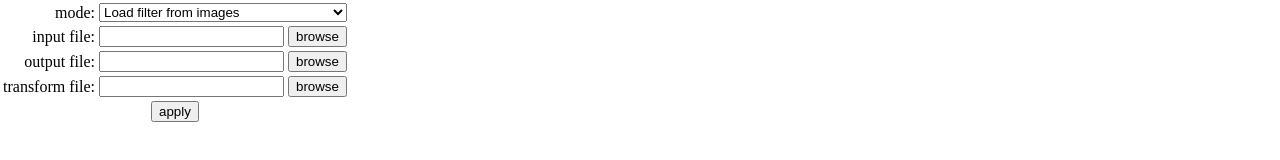
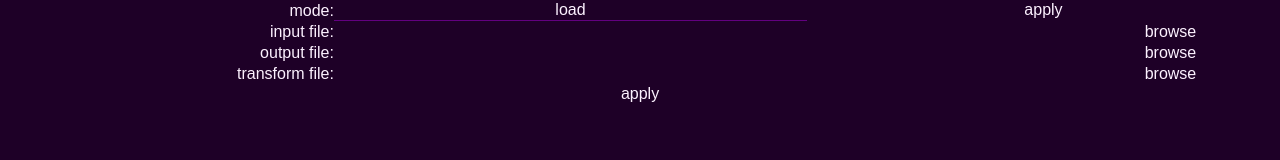
Before and after one commit to maksimil/jconvert, an Electron app: page public/index.html in a window 1280 px wide. Drawn offline with Linux system fonts and the light colour scheme.

Commit message:
Edited general style, styled index

```diff
--- a/public/index.css
+++ /dev/null
@@ -1,15 +0,0 @@
-* {
-  margin: 0px;
-}
-
-td {
-  text-align: right;
-}
-
-td.apply {
-  text-align: center;
-}
-
-select {
-  width: 100%;
-}
--- a/public/index.html
+++ b/public/index.html
@@ -3,7 +3,8 @@
   <head>
     <meta charset="UTF-8" />
     <title>jconvert</title>
-    <link rel="stylesheet" href="index.css" />
+    <link rel="stylesheet" href="styles/main.css" />
+    <link rel="stylesheet" href="styles/index.css" />
   </head>
   <body>
     <table>
@@ -11,10 +12,18 @@
         <tr>
           <td>mode:</td>
           <td colspan="2">
-            <select name="mode" id="mode">
-              <option value="save">Load filter from images</option>
-              <option value="apply">Apply filter to image</option>
-            </select>
+            <div class="mode-container">
+              <button
+                class="mode mode-selected"
+                id="save"
+                onclick='setmode("save")'
+              >
+                load
+              </button>
+              <button class="mode" id="apply" onclick='setmode("apply")'>
+                apply
+              </button>
+            </div>
           </td>
         </tr>
         <tr>
@@ -49,6 +58,6 @@
     </table>
   </body>
   <script>
-    const { browse, getmode, apply } = require("./index.js");
+    const { browse, getmode, apply, setmode } = require("./index.js");
   </script>
 </html>
--- /dev/null
+++ b/public/styles/index.css
@@ -0,0 +1,14 @@
+.mode-container {
+  display: flex;
+}
+
+button.mode {
+  flex: 1;
+  margin-bottom: 1px;
+  display: table-cell;
+}
+
+button.mode-selected {
+  border-bottom: 1px var(--vibrant) solid;
+  margin-bottom: 0px;
+}
--- /dev/null
+++ b/public/styles/main.css
@@ -0,0 +1,59 @@
+:root {
+  --main-color: #1e0027;
+  --vibrant: #620080;
+  --hover-color: #c6b3cc94;
+}
+
+* {
+  margin: 0px;
+  color: #fcf1ff;
+  font-family: Arial, Helvetica, sans-serif;
+  font-size: 12pt;
+}
+
+table {
+  border-collapse: collapse;
+  width: 100%;
+  height: 100%;
+}
+
+body {
+  background-color: var(--main-color);
+}
+
+tr {
+  padding: 0px;
+}
+
+td {
+  text-align: right;
+  padding: 0px;
+}
+
+button {
+  width: 100%;
+  height: 100%;
+  border: none;
+  background-color: transparent;
+}
+
+button:hover {
+  background-color: var(--hover-color);
+}
+
+button:focus {
+  outline: none;
+}
+
+input {
+  width: 100%;
+  background-color: var(--main-color);
+  border: none;
+  margin-bottom: 1px;
+}
+
+input:focus {
+  outline: none;
+  border-bottom: 1px solid var(--vibrant);
+  margin-bottom: 0px;
+}
--- a/src/main.ts
+++ b/src/main.ts
@@ -18,6 +18,7 @@ export const createwindow = (
   args: any = {}
 ) => {
   // Create the browser window.
+  // TODO: Style the titlebars
   let win = new BrowserWindow({
     width: width,
     height: height,
@@ -45,7 +46,7 @@ export const createwindow = (
 // This method will be called when Electron has finished
 // initialization and is ready to create browser windows.
 // Some APIs can only be used after this event occurs.
-app.on("ready", () => createwindow("index.html", 400, 200));
+app.on("ready", () => createwindow("index.html", 500, 200));
 
 // Quit when all windows are closed, except on macOS. There, it's common
 // for applications and their menu bar to stay active until the user quits
@@ -60,7 +61,7 @@ app.on("activate", () => {
   // On OS X it's common to re-create a window in the app when the
   // dock icon is clicked and there are no other windows open.
   if (BrowserWindow.getAllWindows().length === 0) {
-    createwindow("index.html", 400, 200);
+    createwindow("index.html", 500, 200);
   }
 });
 
```
Also changed, not shown: public/info.html (+1 -0 lines), public/savefilter.html (+4 -1 lines), src/index.ts (+27 -4 lines).
